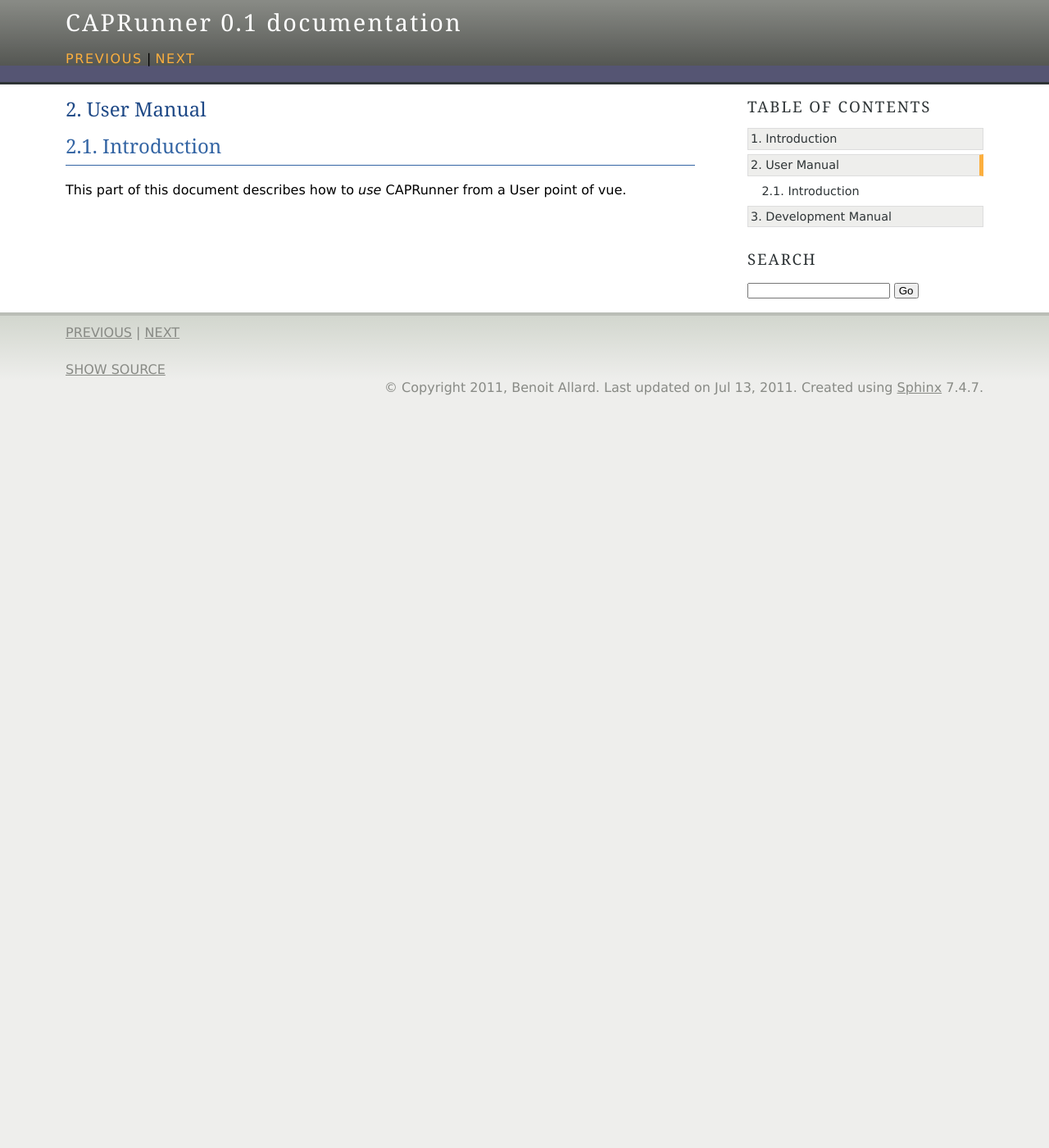
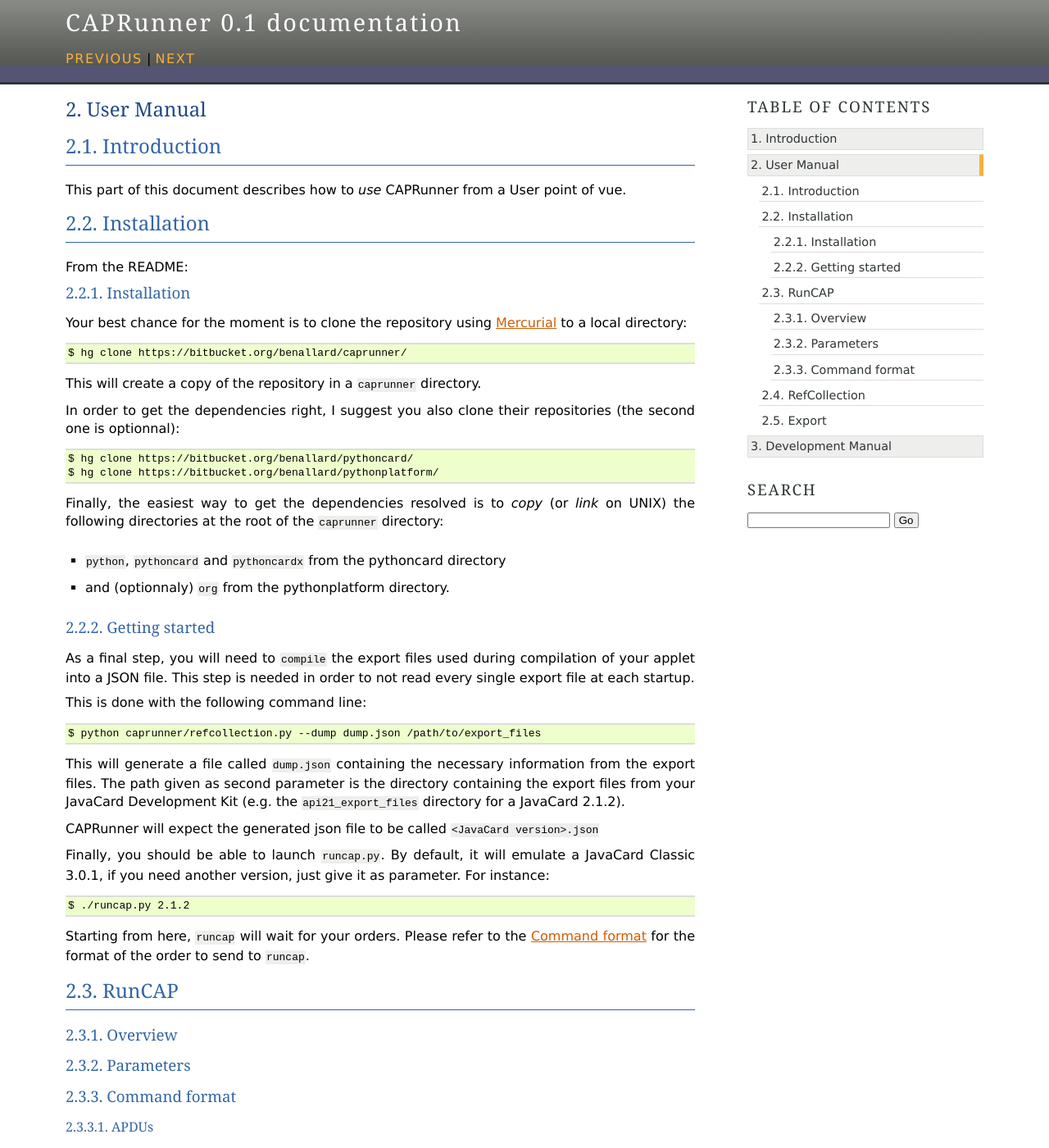
Before and after one commit to benallard/caprunner, a Sphinx documentation site: the page built from docs/user.rst, in a window 1280 px wide and 1400 px high. Shown: the whole window at 82% size. Built offline with Sphinx 7.4.7, drawn with Linux system fonts in a browser that asks for light colours; some of the changed text lies outside the part shown.

Commit message:
write some doc

```diff
--- a/docs/conf.py
+++ b/docs/conf.py
@@ -54,7 +54,7 @@
 
 # The language for content autogenerated by Sphinx. Refer to documentation
 # for a list of supported languages.
-language = 'en'
+#language = None
 
 # There are two options for replacing |today|: either, you set today to some
 # non-false value, then it is used:
--- a/docs/index.rst
+++ b/docs/index.rst
@@ -9,7 +9,7 @@
 Contents:
 
 .. toctree::
-   :maxdepth: 2
+   :maxdepth: 3
    :numbered:
 
    introduction
--- a/docs/user.rst
+++ b/docs/user.rst
@@ -3,4 +3,12 @@
 User Manual
 ###########
 
-.. include:: user/introduction.rst
+.. include:: user/introduction.inc
+
+.. include:: user/installation.inc
+
+.. include:: user/runcap.inc
+
+.. include:: user/refcollection.inc
+
+.. include:: user/export.inc
--- /dev/null
+++ b/docs/user/export.inc
@@ -0,0 +1,4 @@
+.. _export:
+
+Export
+======
--- /dev/null
+++ b/docs/user/installation.inc
@@ -0,0 +1,48 @@
+.. -*-rst-*-
+
+.. _installation:
+
+Installation
+============
+
+From the README:
+
+Installation
+------------
+
+Your best chance for the moment is to clone the repository using `Mercurial`_ to a local directory::
+
+    $ hg clone https://bitbucket.org/benallard/caprunner/
+
+This will create a copy of the repository in a ``caprunner`` directory.
+
+In order to get the dependencies right, I suggest you also clone their repositories (the second one is optionnal)::
+
+    $ hg clone https://bitbucket.org/benallard/pythoncard/
+    $ hg clone https://bitbucket.org/benallard/pythonplatform/
+
+Finally, the easiest way to get the dependencies resolved is to *copy* (or *link* on UNIX) the following directories at the root of the ``caprunner`` directory:
+
+* ``python``, ``pythoncard`` and ``pythoncardx`` from the pythoncard directory
+* and (optionnaly) ``org`` from the pythonplatform directory.
+
+.. _`Mercurial`: http://mercurial.selenic.com/
+
+Getting started
+---------------
+
+As a final step, you will need to ``compile`` the export files used during compilation of your applet into a JSON file. This step is needed in order to not read every single export file at each startup.
+
+This is done with the following command line::
+
+    $ python caprunner/refcollection.py --dump dump.json /path/to/export_files
+
+This will generate a file called ``dump.json`` containing the necessary information from the export files. The path given as second parameter is the directory containing the export files from your JavaCard Development Kit (e.g. the ``api21_export_files`` directory for a JavaCard 2.1.2).
+
+CAPRunner will expect the generated json file to be called ``<JavaCard version>.json``
+
+Finally, you should be able to launch ``runcap.py``. By default, it will emulate a JavaCard Classic 3.0.1, if you need another version, just give it as parameter. For instance::
+
+    $ ./runcap.py 2.1.2
+
+Starting from here, ``runcap`` will wait for your orders. Please refer to the :ref:`runcapcmds` for the format of the order to send to ``runcap``.
--- a/docs/user/introduction.rst
+++ b/docs/user/introduction.inc
@@ -1,3 +1,5 @@
+.. -*-rst-*-
+
 Introduction
 ============
 
--- /dev/null
+++ b/docs/user/refcollection.inc
@@ -0,0 +1,6 @@
+.. -*-rst-*-
+
+.. _refcollection:
+
+RefCollection
+=============
--- /dev/null
+++ b/docs/user/runcap.inc
@@ -0,0 +1,76 @@
+.. -*-rst-*-
+
+.. _runcap:
+
+RunCAP
+======
+
+Overview
+--------
+
+Parameters
+----------
+
+.. _runcapcmds:
+
+Command format
+--------------
+
+APDUs
+^^^^^
+
+APDU are sent to the CAP file in the following format::
+
+    ==> se nd ap du;
+    <== ex pe ct ed re tu rn co de;
+
+Each byte is in hexadecimal format without ``0x`` preceding them.
+
+If the CAP file returns another return code, the execution will stop.
+
+Load command
+^^^^^^^^^^^^
+
+To load an applet into the interpreter, the following command has to be used::
+
+    load: /path/to/capfile.cap
+
+The result of this command will be that the given CAP file will be loaded into memory and its applets will be ready for the :ref:`installcommand`. At this step, the whole CAP file will be parsed.
+
+.. _installcommand:
+
+Install command
+^^^^^^^^^^^^^^^
+
+To install an applet into the interpreter, and make it selectable, the following command has to be used::
+
+    install: data : offset
+
+The ``data`` is the one tramsmitted to :js:func:`Applet.install` prepended with ``AIDlen || AID`` of the applet to install. The ``offset`` parameter indicate the offset of the ``AIDlen`` byte inside the data.
+
+Print the log
+^^^^^^^^^^^^^
+
+There is also a command to print an internal log of what happen during the last APDU processing::
+
+    log;
+
+Example
+^^^^^^^
+
+The following example is used to test the HelloWorld example from the JavaCard Development Kit.
+
+.. literalinclude:: /user/helloworld.cmds
+   :language: text
+   :linenos:
+
+* Line 1, the CAP file ``HelloWorld-2.1.2.jar`` is loaded inside the interpreter.
+* Line 3, the applet with AID ``a0 00 00 00 62 03 01 0c 01 01`` is being installed. This applet is included inside the CAP file. The data transmitted to the function is constructed as follow:
+
+  * First, the length of the AID on one byte: ``0a``
+  * Then comes the AID itself ``a0 00 00 00 62 03 01 0c 01 01``
+  * And finally the data to be transmitted to the :js:func:`Applet.install` function.
+
+  As second parameter comes the offset of the AIDlength bytes, ``00`` in our case as we did'nt gave junk data in the input.
+* Line 5-6, the first APDU is being set to the Applet, namely a ``SELECT`` command with the AID of the installed applet. this select is processed by the interpreter and then by the Applet itself, returning some data.
+* Line 8-9, a random command is processed by the Applet and some data is returned.
```
Also changed, not shown: 2 other files.
